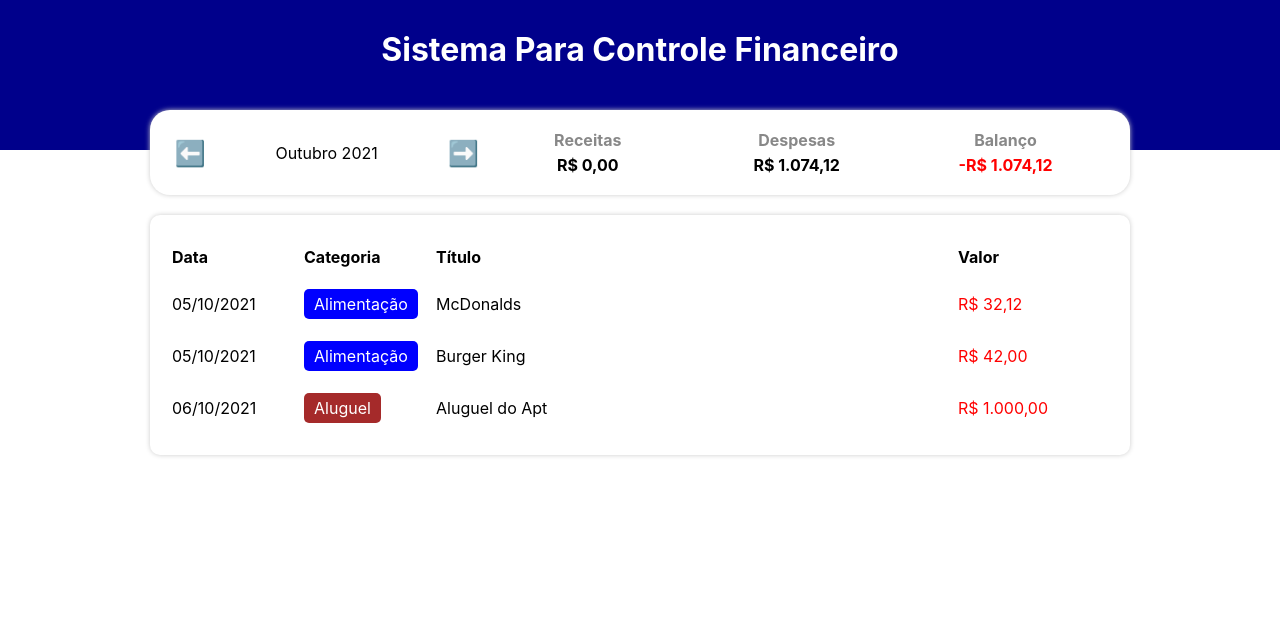
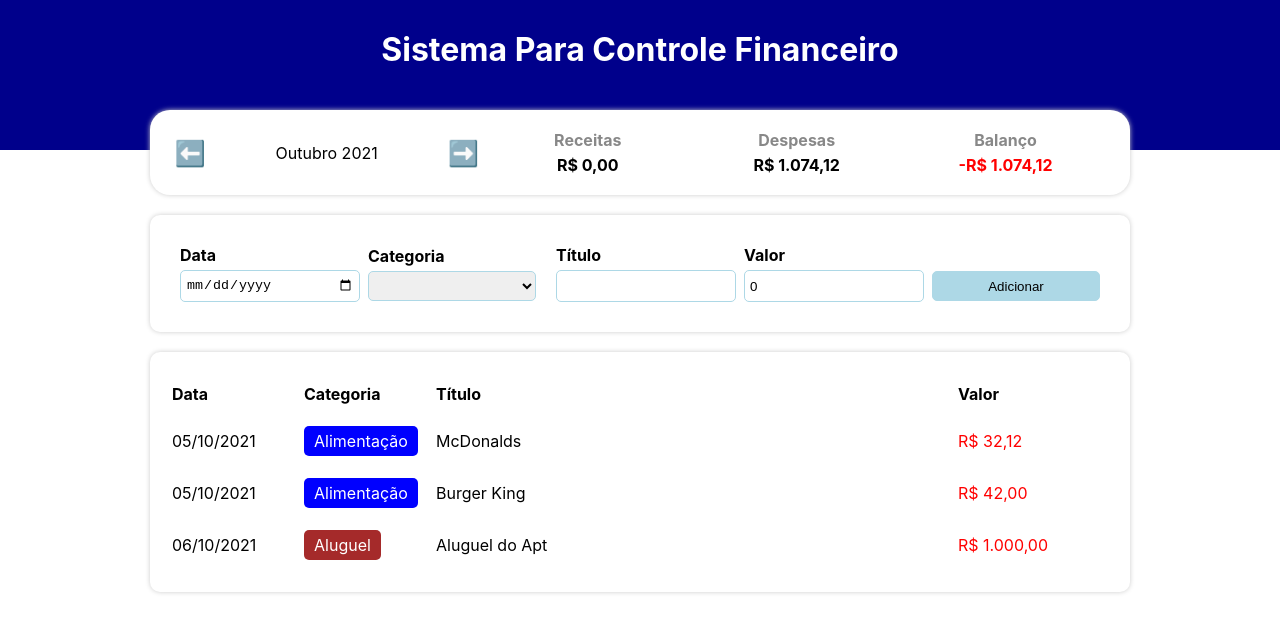
Before and after one commit to thiagoadssilva/B7webSistemaFinanceiro, a React (Create React App) app in the folder expense-tracker/: page / in a window 1280 px wide. Shown: the top 632 px of the page. Built offline with nearby package versions, Linux system fonts and the light colour scheme.

Commit message:
100% Desenvolvido

```diff
--- a/expense-tracker/src/App.tsx
+++ b/expense-tracker/src/App.tsx
@@ -11,6 +11,7 @@
 } from "./App.styles";
 import TableArea from "./components/TableArea";
 import InfoArea from "./components/InfoArea";
+import { InputArea } from "./components/InputArea";
 
 interface Item {
   date: Date;
@@ -50,6 +51,12 @@
     setExpense(expenseCount);
   },[filteredList])
 
+  function handleAddItem(item: Item){
+    let newList = [...list];
+    newList.push(item);
+    setList(newList);
+  }
+
   return(
     <Container>
       <Header>
@@ -58,7 +65,7 @@
       <Body>
         <InfoArea currentMonth={currentMonth} onMonthChange={handleMonthChange} income={income} expense={expense}/>
 
-        {/*area de add*/ }
+        <InputArea onAdd={handleAddItem} />
 
         <TableArea list={filteredList}/>
       </Body>
--- /dev/null
+++ b/expense-tracker/src/components/InputArea/index.tsx
@@ -0,0 +1,91 @@
+import { useState } from 'react';
+import * as C from './styles';
+import { categories } from '../../data/categories';
+
+interface Item {
+  date: Date;
+  category: string;
+  title: string;
+  value: number;
+}
+
+type Props = {
+  onAdd: (item: Item) => void;
+};
+
+export const InputArea = ({ onAdd }: Props) => {
+  const [dateField, setDateField] = useState('');
+  const [categoryField, setCategoryField] = useState('');
+  const [titleField, setTitleField] = useState('');
+  const [valueField, setValueField] = useState(0);
+
+  let categoryKeys: string[] = Object.keys(categories);
+
+  const handleAddEvent = () => {
+    let errors: string[] = [];
+
+    if(isNaN(new Date(dateField).getTime())) {
+      errors.push('Data inválida!');
+    }
+    if(!categoryKeys.includes(categoryField)) {
+      errors.push('Categoria inválida!');
+    }
+    if(titleField === '') {
+      errors.push('Título vazio!');
+    }
+    if(valueField <= 0) {
+      errors.push('Valor inválido!');
+    }
+
+    if(errors.length > 0) {
+      alert(errors.join("\n"));
+    } else {
+      onAdd({
+        date: new Date(dateField),
+        category: categoryField,
+        title: titleField,
+        value: valueField
+      });
+      clearFields();
+    }
+  }
+
+  const clearFields = () => {
+    setDateField('');
+    setCategoryField('');
+    setTitleField('');
+    setValueField(0);
+  }
+
+  return (
+      <C.Container>
+        <C.InputLabel>
+          <C.InputTitle>Data</C.InputTitle>
+          <C.Input type="date" value={dateField} onChange={e => setDateField(e.target.value)} />
+        </C.InputLabel>
+        <C.InputLabel>
+          <C.InputTitle>Categoria</C.InputTitle>
+          <C.Select value={categoryField} onChange={e => setCategoryField(e.target.value)}>
+            <>
+              <option></option>
+              {categoryKeys.map((key, index) => (
+                <option key={index} value={key}>{categories[key].title}</option>
+              ))}
+            </>
+          </C.Select>
+        </C.InputLabel>
+        <C.InputLabel>
+          <C.InputTitle>Título</C.InputTitle>
+          <C.Input type="text" value={titleField} onChange={e => setTitleField(e.target.value)} />
+        </C.InputLabel>
+        <C.InputLabel>
+          <C.InputTitle>Valor</C.InputTitle>
+          <C.Input type="number" value={valueField} onChange={e => setValueField(parseFloat(e.target.value))} />
+        </C.InputLabel>
+        <C.InputLabel>
+          <C.InputTitle>&nbsp;</C.InputTitle>
+          <C.Button onClick={handleAddEvent}>Adicionar</C.Button>
+        </C.InputLabel>
+      </C.Container>
+  );
+}
--- /dev/null
+++ b/expense-tracker/src/components/InputArea/styles.ts
@@ -0,0 +1,48 @@
+import styled from 'styled-components';
+
+export const Container = styled.div`
+    background-color: #FFF;
+    box-shadow: 0px 0px 5px #CCC;
+    border-radius: 10px;
+    padding: 20px;
+    margin-top: 20px;
+    display: flex;
+    align-items: center;
+`;
+export const InputLabel = styled.label`
+    flex: 1;
+    margin: 10px;
+`;
+export const InputTitle = styled.div`
+    font-weight: bold;
+    margin-bottom: 5px;
+`;
+export const Input = styled.input`
+    width: 100%;
+    height: 30px;
+    padding: 0 5px;
+    border: 1px solid lightblue;
+    border-radius: 5px;
+`;
+export const Select = styled.select`
+    width: 100%;
+    height: 30px;
+    padding: 0 5px;
+    border: 1px solid lightblue;
+    border-radius: 5px;
+`;
+export const Button = styled.button`
+    width: 100%;
+    height: 30px;
+    padding: 0 5px;
+    border: 1px solid lightblue;
+    border-radius: 5px;
+    background-color: lightblue;
+    color: black;
+    cursor: pointer;
+
+    &:hover {
+        background-color: blue;
+        color: white;
+    }
+`;
```
